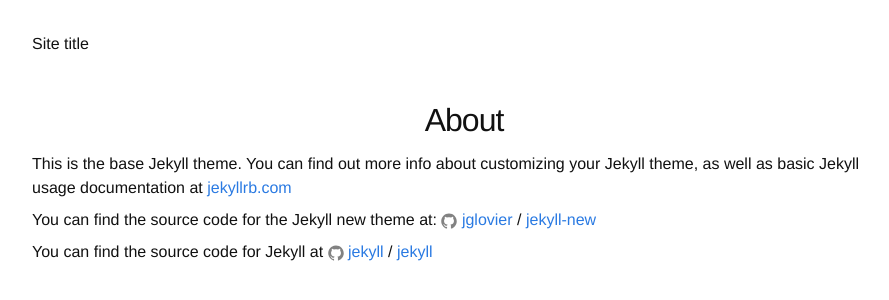
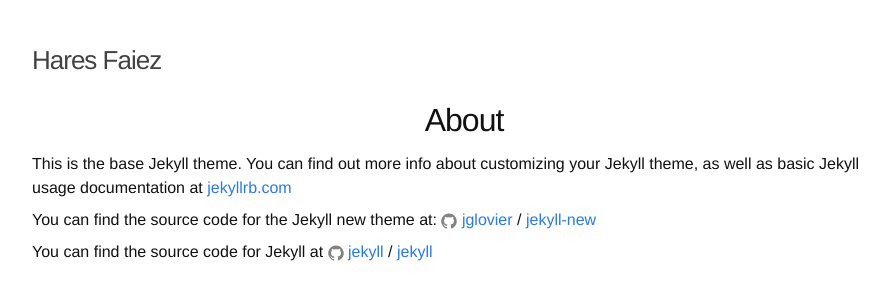
Before and after one commit to haresfaiez/haresfaiez.github.io, a Jekyll site: the page built from about.md, in a window 1280 px wide. Shown: the top 300 px of the page, without its empty margins (176-1065 px from the left). Built offline with Jekyll 4.4.1, drawn with Linux system fonts in a browser that asks for light colours.

Commit message:
Include site title into header

```diff
--- a/_includes/header.html
+++ b/_includes/header.html
@@ -1,5 +1,5 @@
 <header class="site-header">
   <div class="wrapper">
-    Site title
+    <a class="site-title" href="{{ site.baseurl }}/">{{ site.title }}</a>
   </div>
 </header>
```
